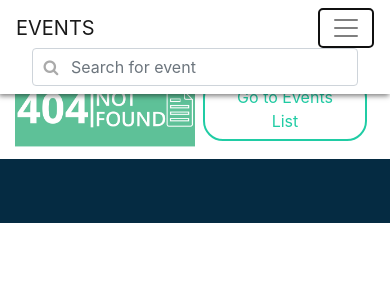
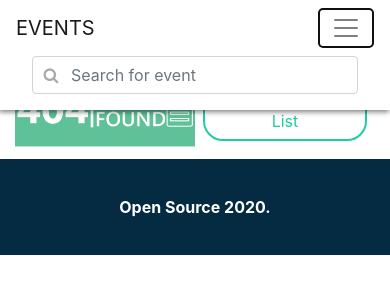
Before and after one commit to TejaNethas/angular-exsercise, an Angular app: page /error in a window 390 px wide. Both pictures are taken after a click on the button "Toggle navigation". Shown: the top 300 px of the page. Built offline with nearby package versions, Linux system fonts and the light colour scheme.

Commit message:
responsive related changes with footer content avilable in mobile mode

```diff
--- a/src/app/components/event-booking/event-booking.component.html
+++ b/src/app/components/event-booking/event-booking.component.html
@@ -45,7 +45,7 @@
                 </div> -->
                 <div class="form-group col-md-3">
                     <label for="email" class="font-weight-bold d-flex">&nbsp;</label>
-                    <a class="btn btn-booking mx-2" (click)="addNewAttendeName($event)">Add new attende <span><i class="fa fa-plus" aria-hidden="true"></i></span></a>
+                    <a class="btn btn-booking mx-2" (click)="addNewAttendeName($event)">Add new attendee <span><i class="fa fa-plus" aria-hidden="true"></i></span></a>
                 </div>
 
 
--- a/src/app/components/footer/footer.component.html
+++ b/src/app/components/footer/footer.component.html
@@ -4,8 +4,8 @@
             <div class="row">
                 <div class="col-sm">
                     <div class="footer-sub-div">
-                        <div class="p-1 d-none d-sm-block text-center">
-                            <span class="text-white font-weight-bold">Open Source 2020. All Rights are open.</span>
+                        <div class="p-1 text-center">
+                            <span class="text-white font-weight-bold">Open Source 2020.</span>
                         </div>
                     </div>
                 </div>
--- a/src/app/components/header/header.component.html
+++ b/src/app/components/header/header.component.html
@@ -5,7 +5,7 @@
   </button>
     <div class="collapse navbar-collapse" id="navbar1">
         <ul class="navbar-nav ml-auto nav-links-btn">
-            <li class="nav-item">
+            <li class="nav-item py-2">
                 <div class="form-group has-search m-0">
                     <span class="fa fa-search form-control-feedback"></span>
                     <input type="text" [(ngModel)]="text" [(value)]="text" #name name="name" (keyup)="updateText($event)" class="form-control m-0" placeholder="Search for event">
```
